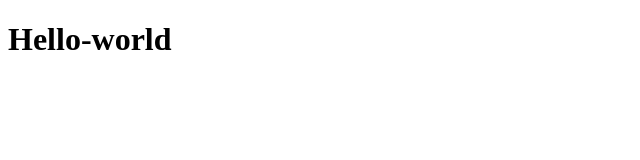
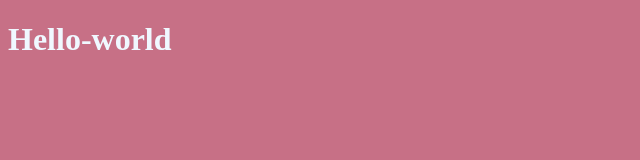
Before and after one commit to Gelara-a/Hello-world, a plain HTML site: page index.html in a window 1280 px wide. Shown: the whole page, without its empty margins (0-640 px from the left). Drawn offline with Linux system fonts and the light colour scheme.

Commit message:
add document

```diff
--- a/index.html
+++ b/index.html
@@ -5,6 +5,7 @@
     <meta http-equiv="X-UA-Compatible" content="IE=edge">
     <meta name="viewport" content="width=device-width, initial-scale=1.0">
     <title>Document</title>
+    <link rel="stylesheet" href="style.css">
 </head>
 <body>
     <h1>Hello-world</h1>
--- a/style.css
+++ b/style.css
@@ -1,3 +1,7 @@
 body{
     background-color: rgb(199, 112, 134);
+
 }
+h1{
+    color: aliceblue;
+}
```
Also changed, not shown: 1 other file.
